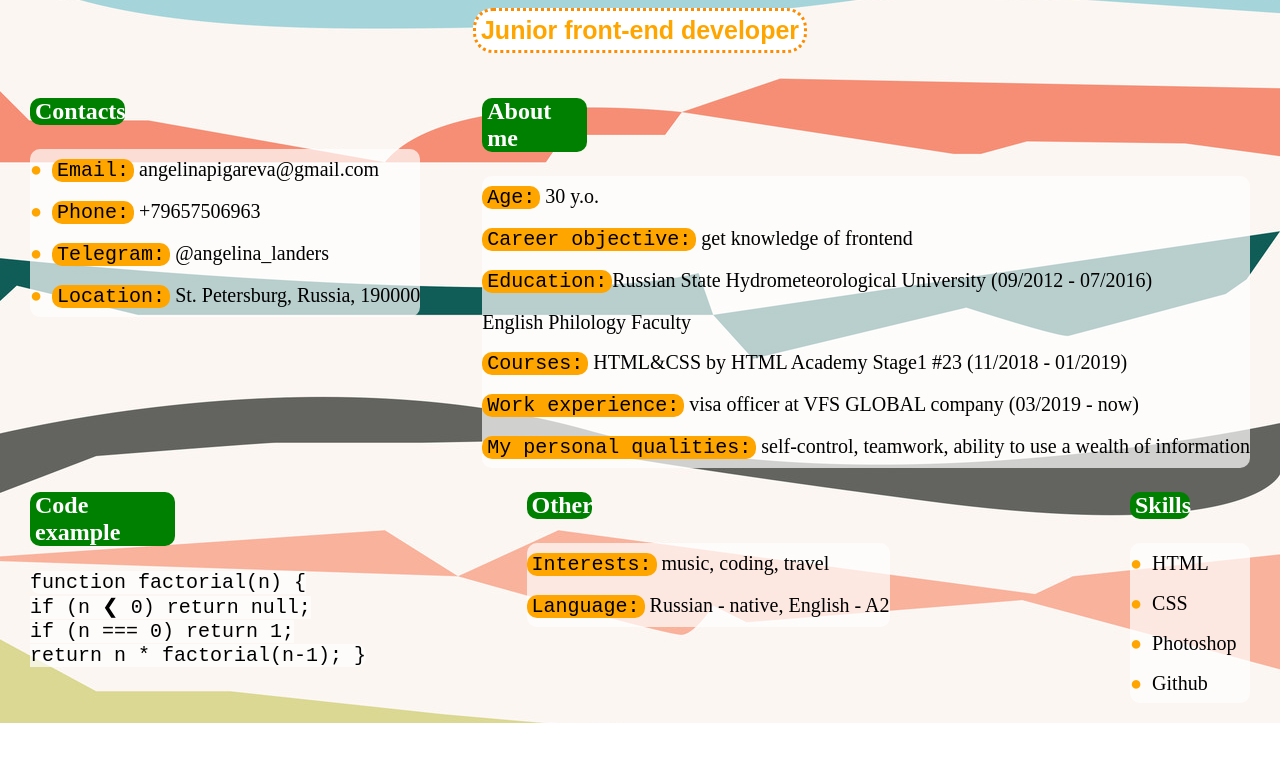
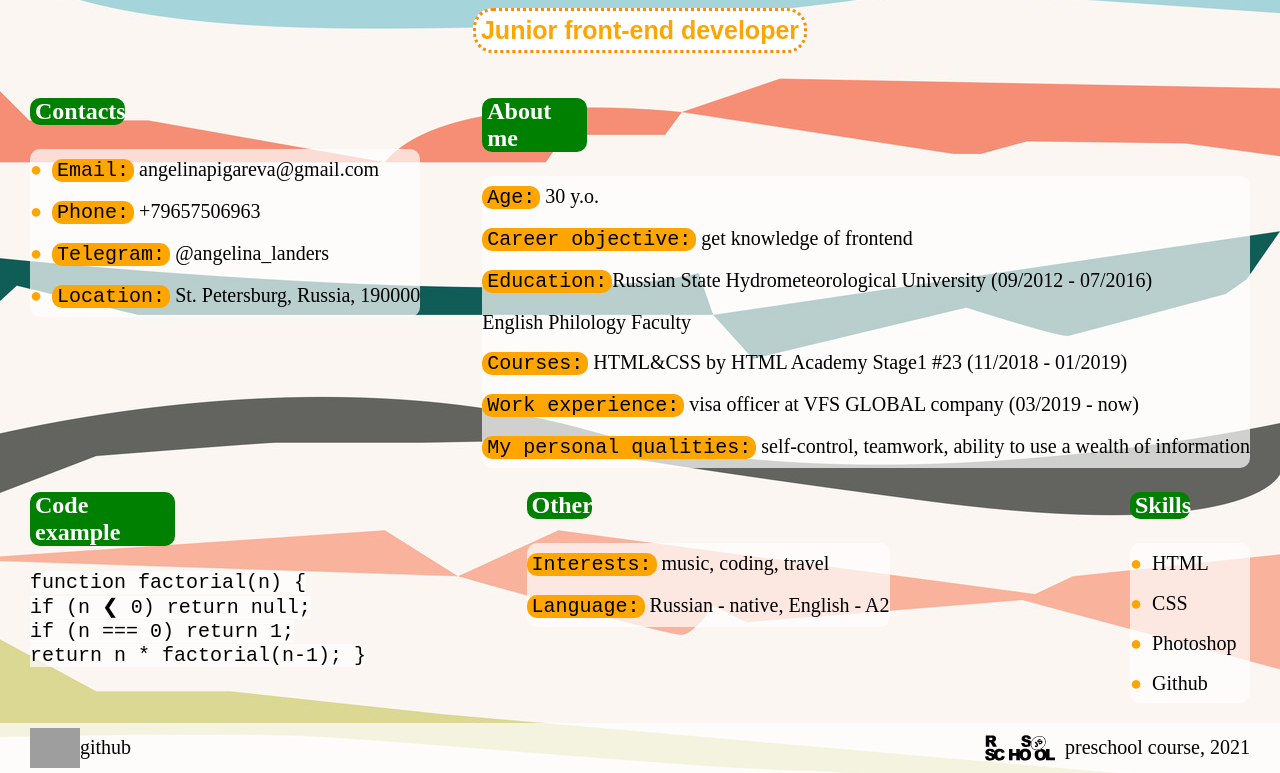
Before and after one commit to angelinalanders/rsschool-cv, a plain HTML site: page index.html in a window 1280 px wide. Shown: the part 534-1307 px from the top of the page. Before the commit the page ends 1257 px from the top, so only its background shows below. Drawn offline with Linux system fonts and the light colour scheme; grey boxes are pictures that could not be loaded; a web font is replaced by a local one.

Commit message:
feat: add footer

```diff
--- a/index.html
+++ b/index.html
@@ -69,3 +69,11 @@
             </div>
         </section>
     </main>
+<footer class="footer">
+        <div class="footer-item-git">
+            <a class="footer-link-gitgub" href="https://github.com/angelinalanders"><img class="icon-github" src="assets/img/git-icon.png" width="50" height="40" alt="icon-git"></a>github</div>
+        <div class="footer-item-rsschool">
+        <a class="footer-link-rsschool" href="https://rs.school/js/"><img class="icon-rsschool" src="assets/img/rs_school_js.svg" width="80" height="29" alt="image-rsschool"></a> preschool course, 2021
+        </div>
+    </footer>
+</body></html>
```
